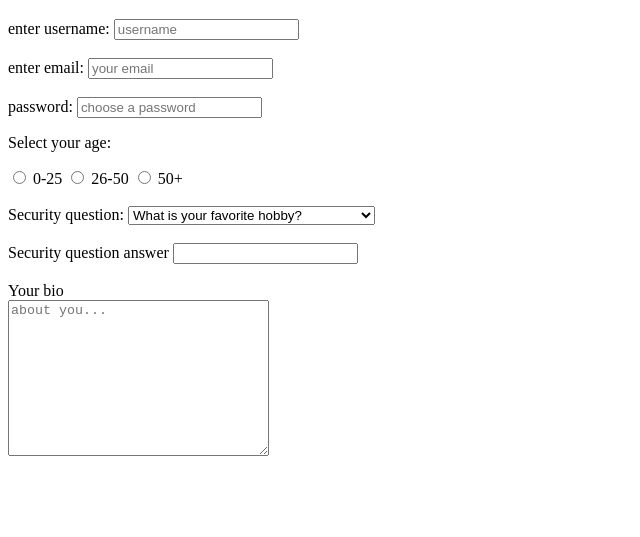
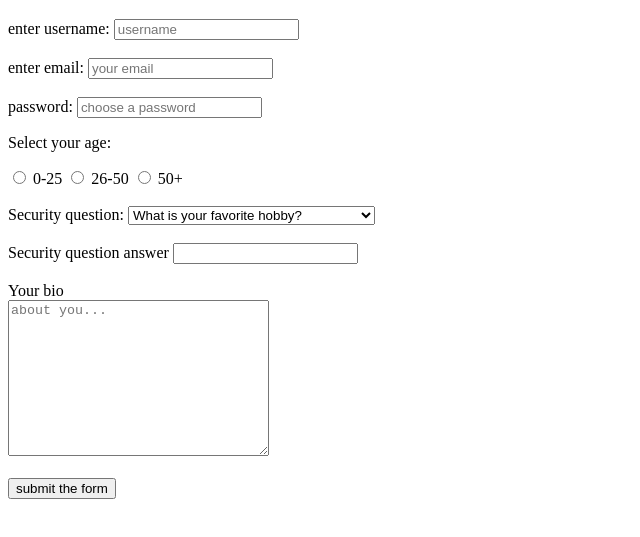
Before and after one commit to nikkiconsolacion/Forms-practice-net-ninja, a plain HTML site: page index.html in a window 1280 px wide. Shown: the part 61-598 px from the top of the page, without its empty margins (0-640 px from the left). Drawn offline with Linux system fonts and the light colour scheme.

Commit message:
added submit button

```diff
--- a/index.html
+++ b/index.html
@@ -45,6 +45,9 @@
       <label for="bio">Your bio</label><br>
       <textarea name="bio" id="bio" cols="30" rows="10" placeholder="about you..."></textarea>
 
+      <br><br>
+      <input type="submit" value="submit the form">
+
     </form>
 
   </body>
```
